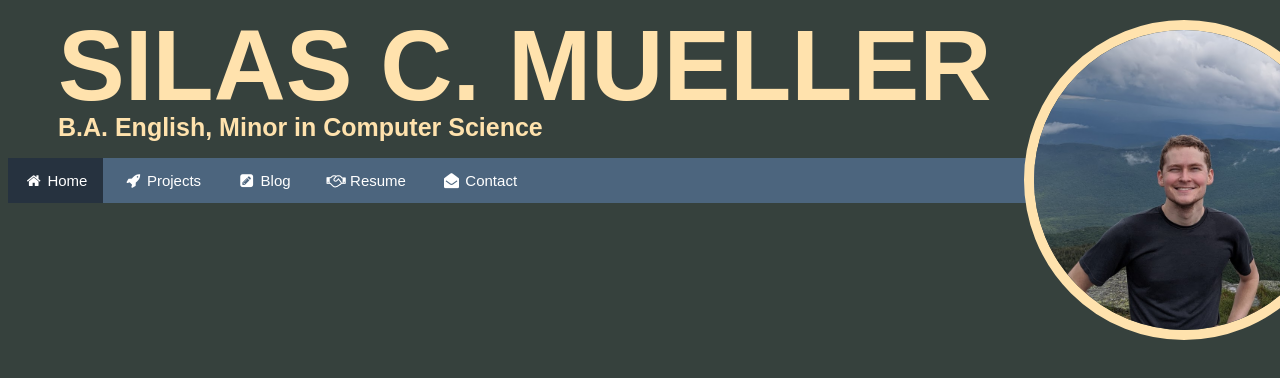
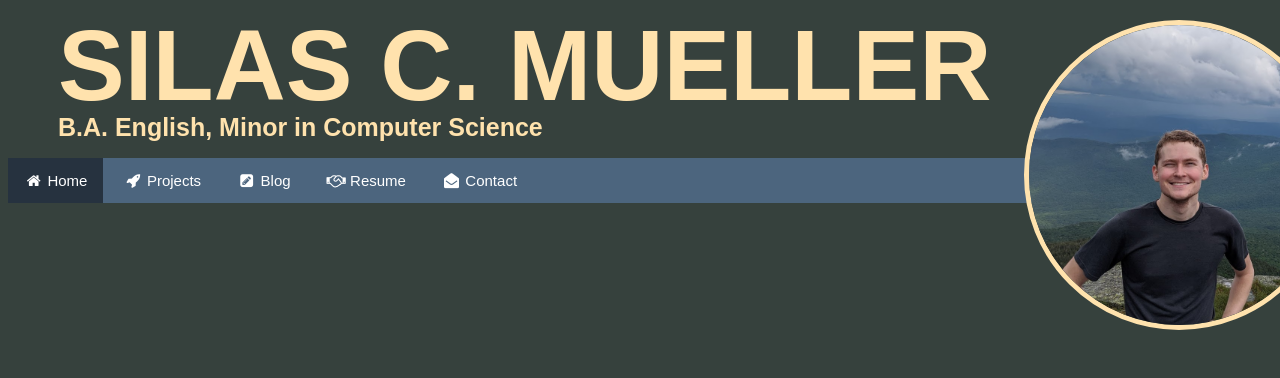
Before and after one commit to HPlatinum/personal-site, a plain HTML site: page index.html in a window 1280 px wide. Shown: the top 378 px of the page. Drawn offline with Linux system fonts and the light colour scheme.

```diff
--- a/static/css/styles.css
+++ b/static/css/styles.css
@@ -67,7 +67,7 @@ header h2 {
 }
 
 #profile-image {
-    border: 10px solid #ffe2ad;
+    border: 5px solid #ffe2ad;
     border-radius: 50%;
     width: 300px;
     top: 120px;
```
